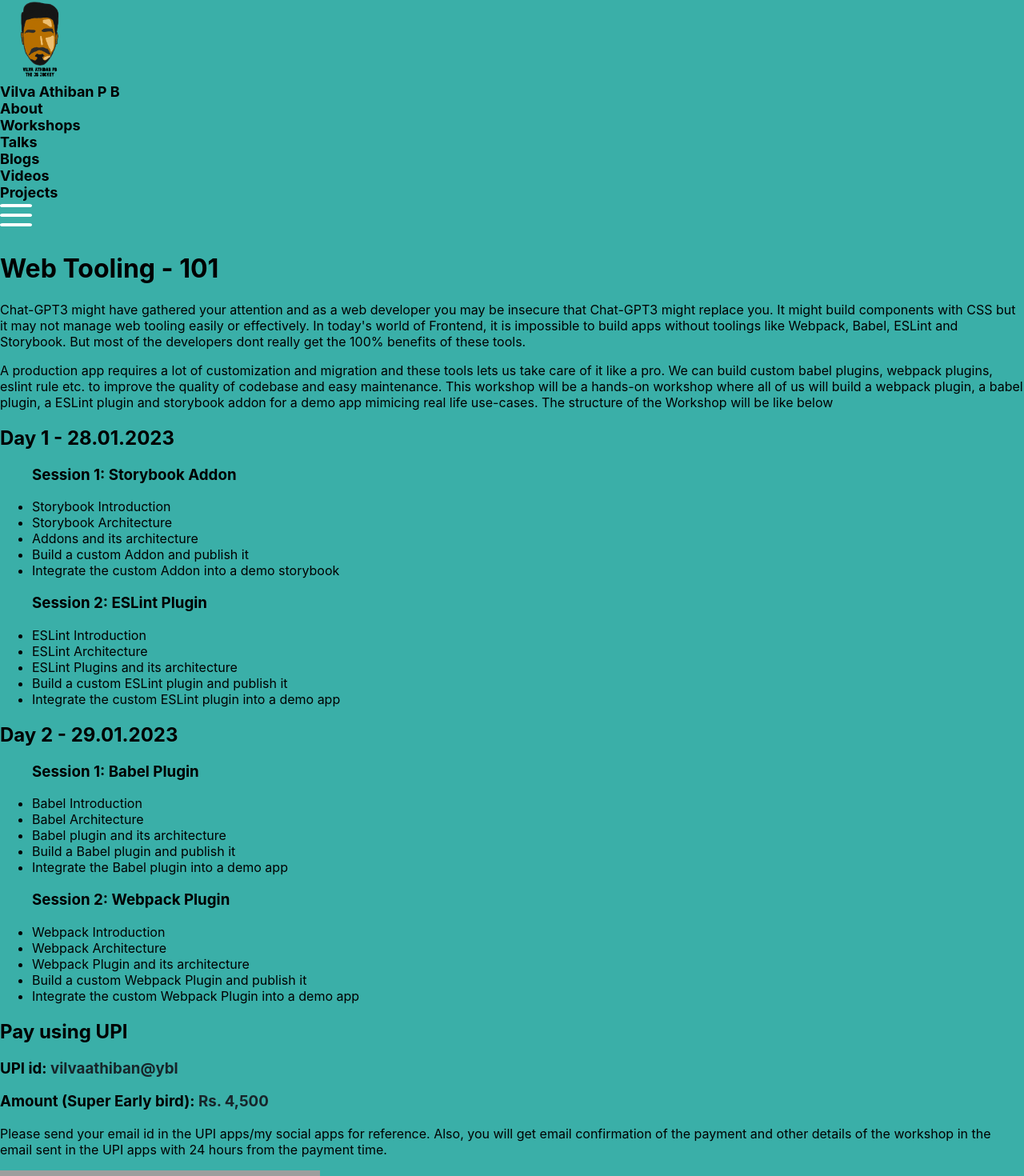
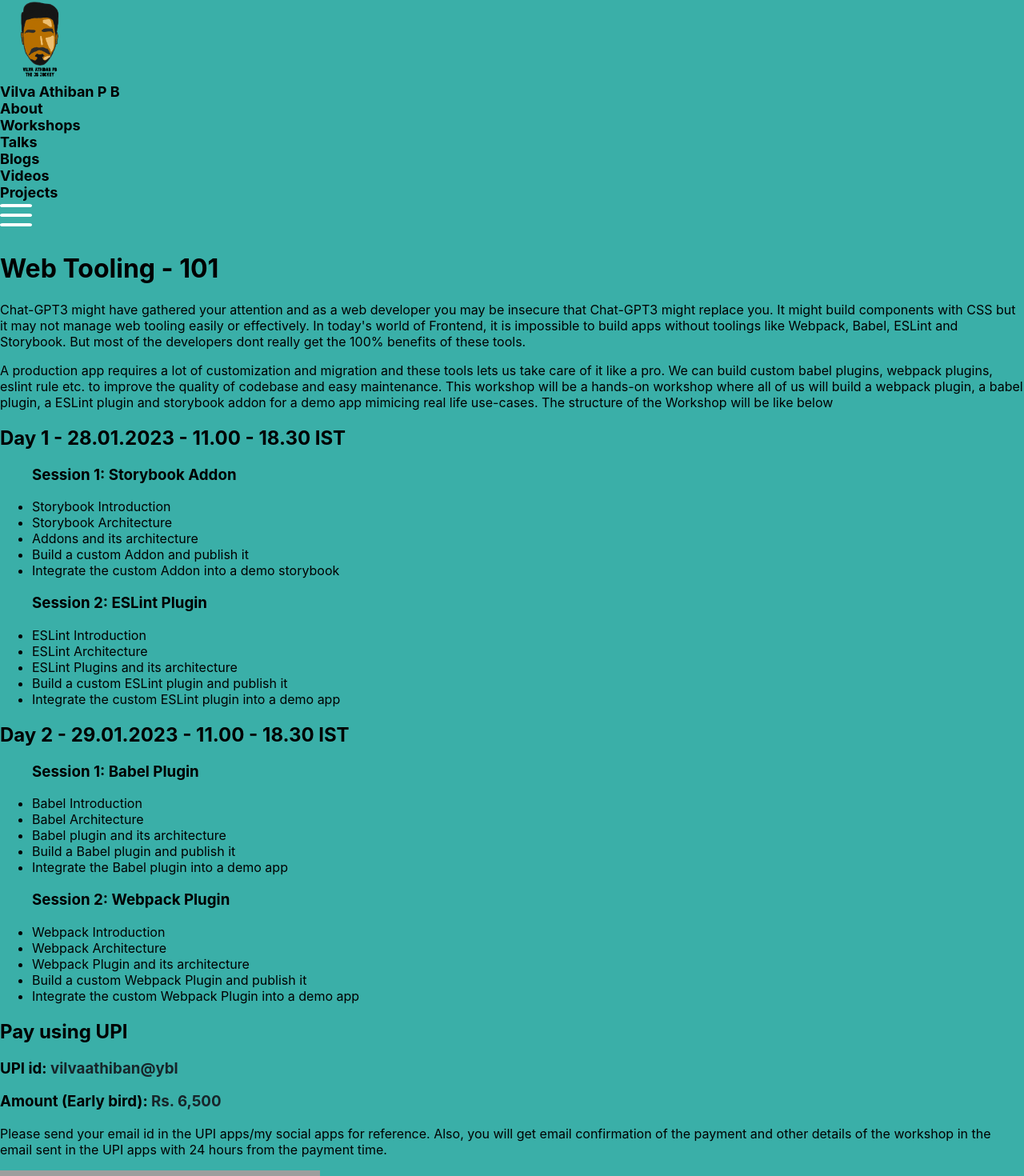
Before and after one commit to vilvaathibanpb/vilvaathiban, a Next.js app: page /workshops/web-tooling in a window 1280 px wide. Shown: the top 1470 px of the page at 80% size. Built offline with nearby package versions, Linux system fonts and the light colour scheme; grey boxes are pictures that could not be loaded.

Commit message:
Update web-tooling.js

```diff
--- a/pages/workshops/web-tooling.js
+++ b/pages/workshops/web-tooling.js
@@ -89,7 +89,7 @@ export default function WebToolingWorkshop() {
         </P>
         <ItemsContainer style={{ paddingBottom: 0}}>
           <div>
-            <H2>Day 1 - 28.01.2023</H2>
+            <H2>Day 1 - 28.01.2023 - 11.00 - 18.30 IST</H2>
             <ul>
               <H3>Session 1: Storybook Addon</H3>
               <li>Storybook Introduction</li>
@@ -108,7 +108,7 @@ export default function WebToolingWorkshop() {
             </ul>
           </div>
           <div>
-            <H2>Day 2 - 29.01.2023</H2>
+            <H2>Day 2 - 29.01.2023 - 11.00 - 18.30 IST</H2>
             <ul>
               <H3>Session 1: Babel Plugin</H3>
               <li>Babel Introduction</li>
@@ -133,7 +133,7 @@ export default function WebToolingWorkshop() {
         <ItemsContainer style={{ paddingBottom: 0}}>
             <UPIContainer>
                 <H3>UPI id: <span style={{color: "#17252A"}}>vilvaathiban@ybl</span></H3>
-                <H3>Amount (Super Early bird): <span style={{color: "#17252A"}}>Rs. 4,500</span></H3>
+                <H3>Amount (Early bird): <span style={{color: "#17252A"}}>Rs. 6,500</span></H3>
                 <P>Please send your email id in the UPI apps/my social apps for reference. Also, you will get email confirmation of the payment and other details of the workshop in the email sent in the UPI apps with 24 hours from the payment time. </P>
             </UPIContainer>
             <Img src="https://drive.google.com/uc?export=view&id=1aLP9L6TfVDktz9-Mr2hktD73sDM2oUFO" />
```
